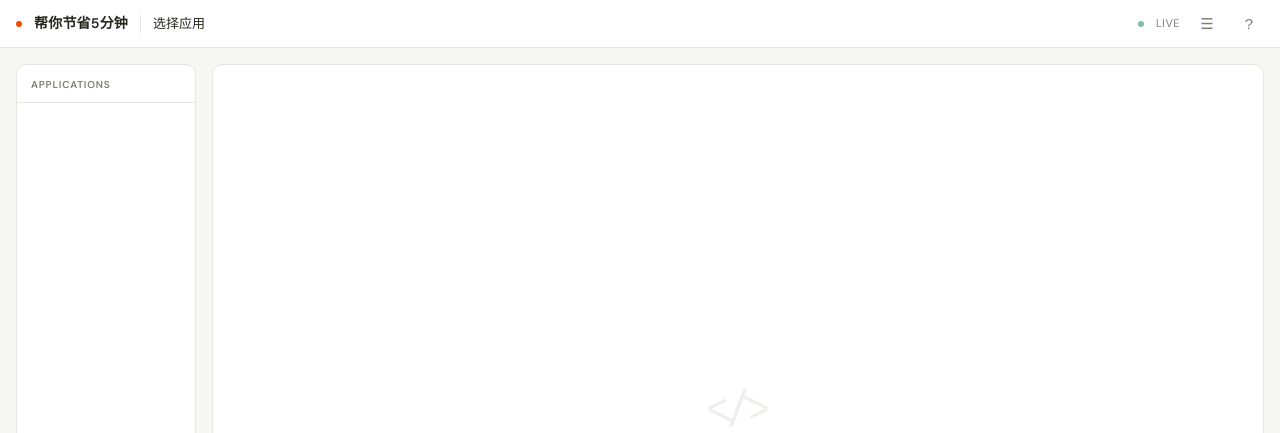
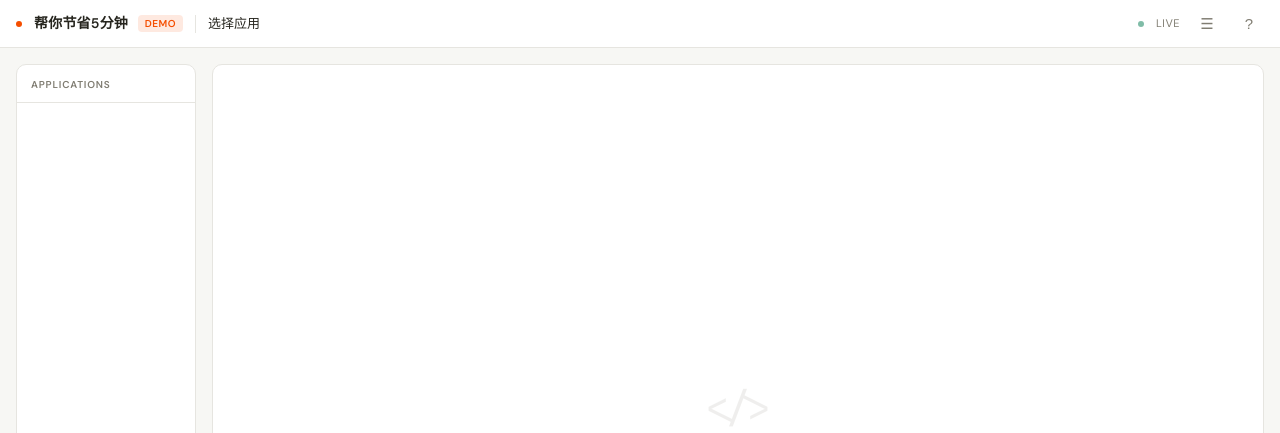
Before and after one commit to yucongshen2021-spec/5mins-less-for-you-cloud, a Flask app: template application/portal/templates/index.html in a window 1280 px wide. Shown: the top 433 px of the page. Run offline with Flask 3, Linux system fonts and the light colour scheme; the template is opened without the code that fills it, so the values that code supplies are empty; parts of the project's set-up code (start-up, migrations or seed data) failed here and were passed over.

Commit message:
feat(demo): add DEMO version badge to header

```diff
--- a/application/portal/templates/index.html
+++ b/application/portal/templates/index.html
@@ -49,6 +49,13 @@
     font-size: 14px; font-weight: 600; color: var(--ink); letter-spacing: 0.2px;
     white-space: nowrap;
   }
+  .topbar .ver-badge {
+    font-size: 10px; font-weight: 700; letter-spacing: 0.5px;
+    padding: 2px 7px; border-radius: 4px; margin-left: 6px;
+    vertical-align: middle; position: relative; top: -1px;
+  }
+  .ver-badge.demo { background: rgba(245, 78, 0, 0.12); color: var(--primary); }
+  .ver-badge.release { background: rgba(31, 138, 101, 0.12); color: var(--success); }
   .topbar .brand-dot {
     width: 6px; height: 6px; border-radius: 50%; background: var(--primary);
     flex-shrink: 0;
@@ -254,7 +261,7 @@
 <!-- ═══════════ Header ═══════════ -->
 <header class="topbar">
   <span class="brand-dot"></span>
-  <span class="brand">帮你节省5分钟</span>
+  <span class="brand">帮你节省5分钟 <span class="ver-badge demo">DEMO</span></span>
   <span class="sep"></span>
   <span class="current-app" id="bannerAppName"><em>选择应用</em></span>
   <span class="live-dot"></span>
```
